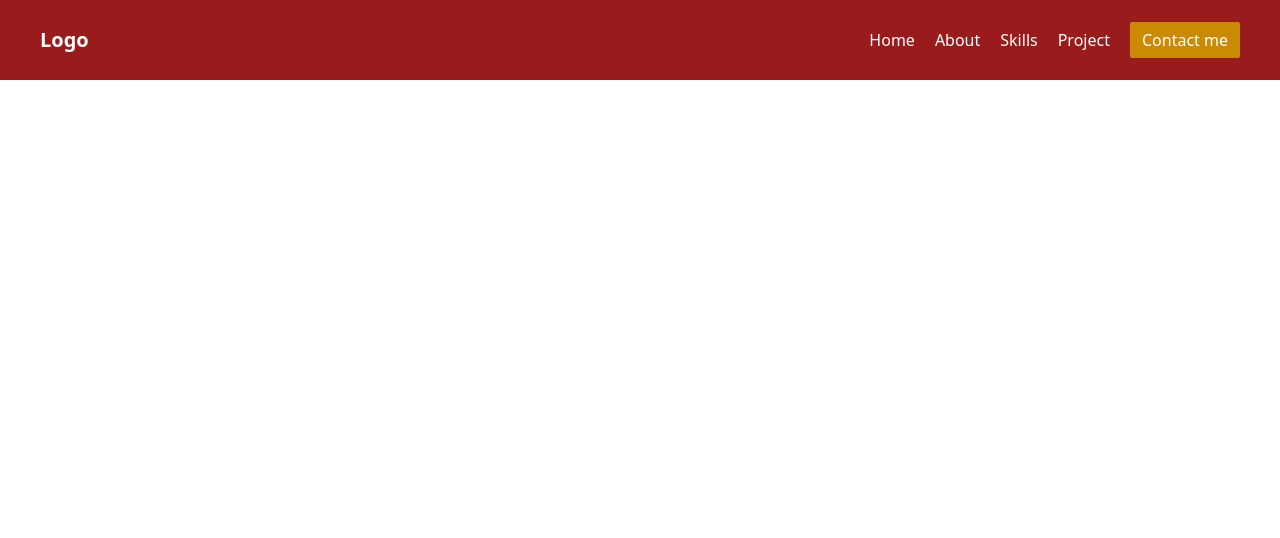
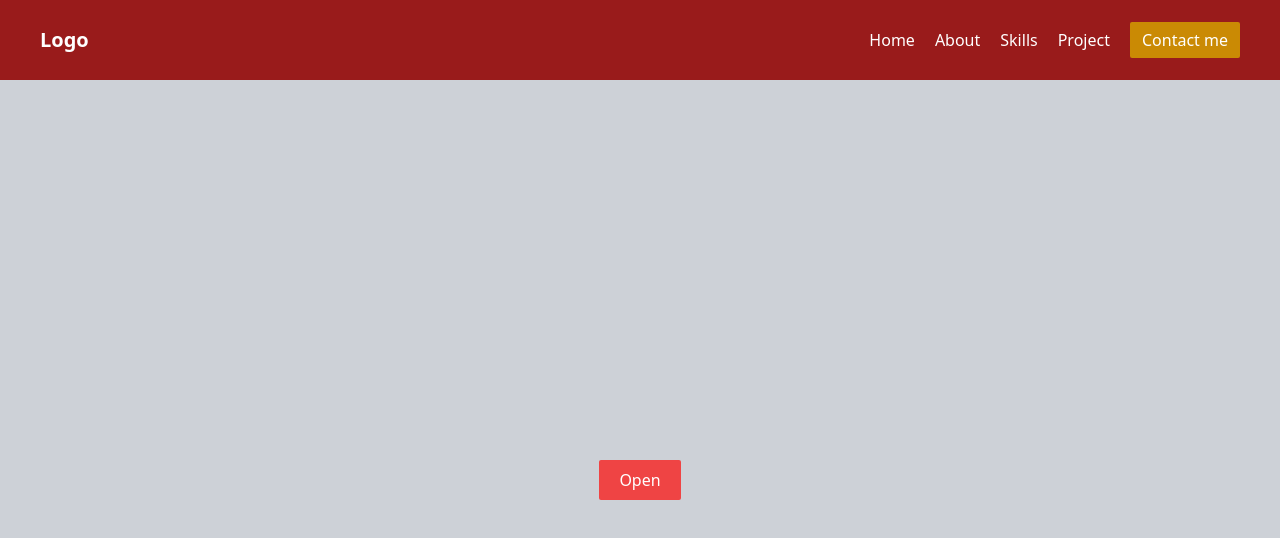
Before and after one commit to pushpendra-kashyap/learning-react-tailwind-1, a React (Create React App) app: page / in a window 1280 px wide. Shown: the top 538 px of the page. Built offline with nearby package versions, Linux system fonts and the light colour scheme; the HTML template or start-up script is replaced by a standard one.

Commit message:
component : Model Created

```diff
--- a/src/App.js
+++ b/src/App.js
@@ -1,10 +1,28 @@
+import { useState } from "react";
 import Navbar from "./components/Navbar";
+import Popup from "./components/Popup";
 
 function App() {
+  const [isModelOpen, setIsModelOpen] = useState(false);
+
   return (
-  <div>
-    <Navbar/>
-  </div>
+    <div>
+      <Navbar />
+      <div className="flex justify-center items-center h-screen bg-gray-400 bg-opacity-50">
+        <button
+          className="px-5 py-2 bg-red-500 text-white rounded-sm"
+          onClick={() => setIsModelOpen(true)}
+        >
+          Open
+        </button>
+      </div>
+      {isModelOpen && (
+        <Popup
+          message="Are You Sure"
+          closePopup={() => setIsModelOpen(false)}
+        />
+      )}
+    </div>
   );
 }
 
--- a/src/components/Popup.js
+++ b/src/components/Popup.js
@@ -0,0 +1,27 @@
+import React from "react";
+
+function Popup({ message, closePopup }) {
+  return (
+    <div className="fixed inset-0 h-screen flex justify-center items-center">
+      <div className="bg-white w-64 py-10 px-4 rounded-sm">
+        <p className="text-center text-lg">{message}</p>
+        <div className="flex justify-center gap-5 mt-5">
+          <button
+            className="bg-red-500 text-white px-5 py-2 rounded-sm"
+            onClick={() => closePopup()}
+          >
+            cancel
+          </button>
+          <button
+            className="bg-green-500 text-white px-5 py-2 rounded-sm"
+            onClick={() => closePopup()}
+          >
+            confirm
+          </button>
+        </div>
+      </div>
+    </div>
+  );
+}
+
+export default Popup;
```
